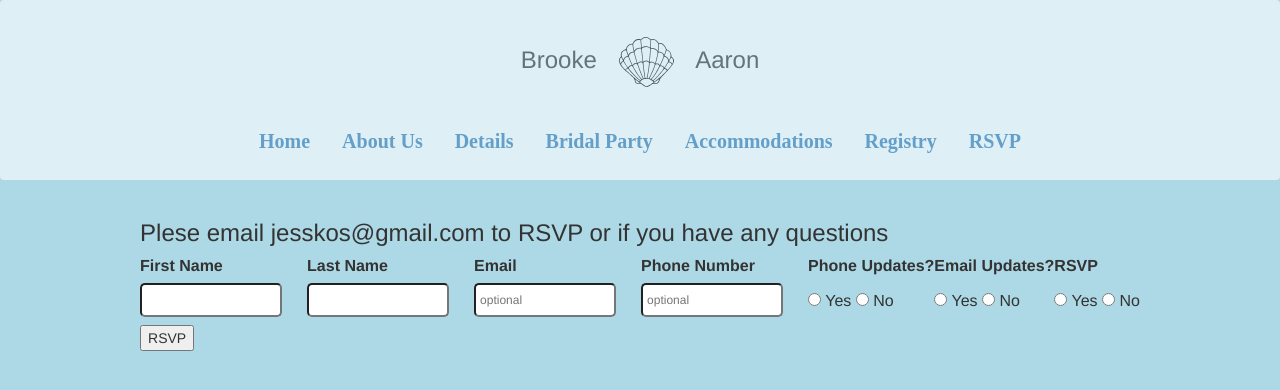
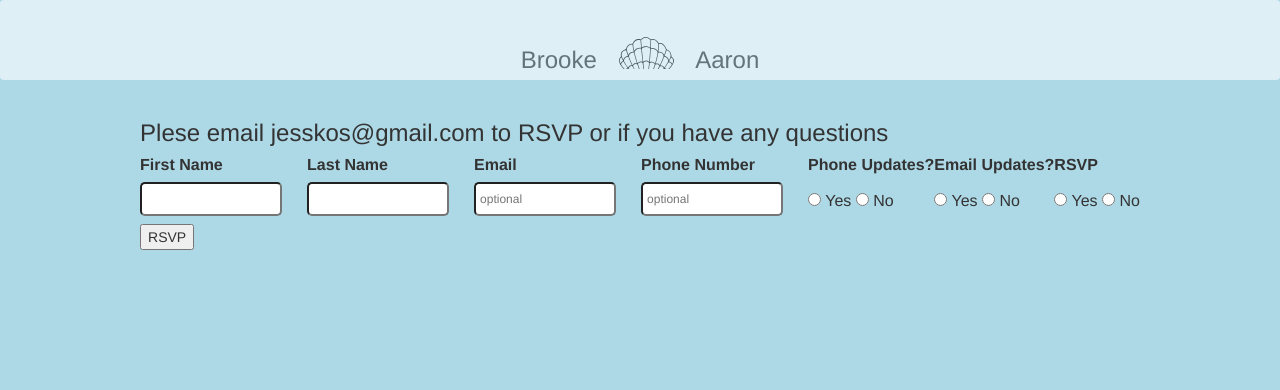
Before and after one commit to Jesskos/blissfully-webbed, a Flask app: page /rsvp in a window 1280 px wide. Shown: the top 390 px of the page. Run offline with Flask 2, Linux system fonts and the light colour scheme; some libraries are stand-ins or nearby versions; some web fonts are replaced.

Commit message:
changed height of navbar

```diff
--- a/static/stylesheet.css
+++ b/static/stylesheet.css
@@ -17,14 +17,12 @@ ul {
     margin: 0;
     padding: 0;
     overflow: hidden;
-
 }
 
 li {
     float: left;
     color: black;
     font-size: 36px;
-
 }
 
 h1 {
@@ -104,6 +102,7 @@ li.dropdown {
   background-color: white;
   opacity: 0.6;
   filter: alpha(opacity=60);
+  height: 10%;
   width: 100%;
 }
 
@@ -127,7 +126,6 @@ li.dropdown {
     display: flex;
     justify-content: center;
     margin-top: 40px;
-
 }
 
 .rsvp-bg{
```
